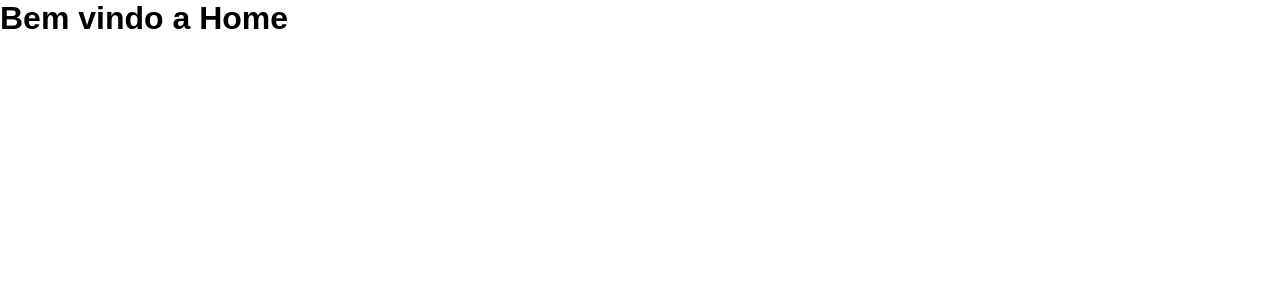
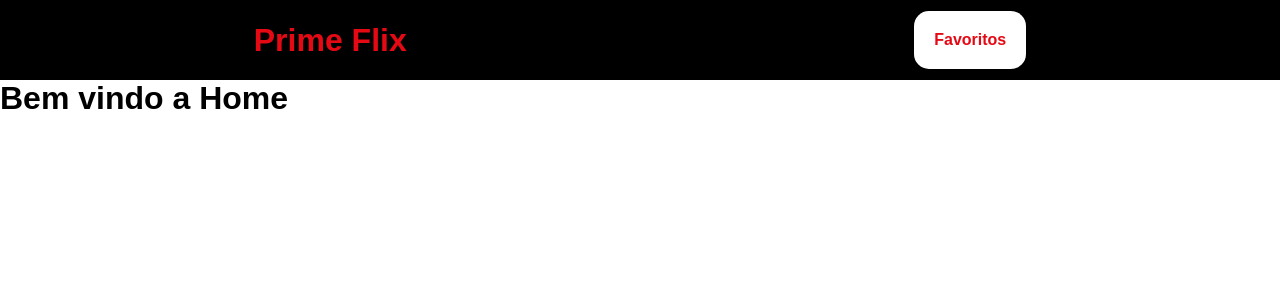
Before and after one commit to lucivandosousa/primeflix, a React (Vite) app: page / in a window 1280 px wide. Shown: the top 300 px of the page. Built offline with nearby package versions, Linux system fonts and the light colour scheme.

Commit message:
feat: create header

```diff
--- /dev/null
+++ b/src/components/Header/header.module.css
@@ -0,0 +1,31 @@
+.header {
+  display: flex;
+  align-items: center;
+  justify-content: space-around;
+  width: 100%;
+  height: 80px;
+  background-color: #000;
+}
+
+.logo {
+  font-size: 32px;
+  font-weight: bold;
+  color: #E50914;
+  text-decoration: none;
+  cursor: pointer;
+}
+
+.favoritos {
+  background-color: #fff;
+  color: #E50914;
+  padding: 20px;
+  text-decoration: none;
+  border-radius: 15px;
+  font-weight: bold;
+  cursor: pointer;
+  transition: 0.5s;
+}
+
+.favoritos:hover {
+  background-color: #c6c3c3;
+}
--- /dev/null
+++ b/src/components/Header/index.tsx
@@ -0,0 +1,11 @@
+import { Link } from 'react-router-dom'
+import styles from './header.module.css'
+
+export default function Header() {
+  return (
+    <header className={styles.header}>
+      <Link className={styles.logo} to={"/"}>Prime Flix</Link>
+      <Link className={styles.favoritos} to={"/favorites"}>Favoritos</Link>
+    </header>
+  )
+}
--- a/src/routes.tsx
+++ b/src/routes.tsx
@@ -1,10 +1,12 @@
 import { BrowserRouter, Routes, Route} from 'react-router-dom'
 import Home from './pages/Home'
 import Movie from './pages/Movie'
+import Header from './components/Header'
 
 export default function RoutesApp() {
   return (
     <BrowserRouter>
+      <Header />
       <Routes>
         <Route path='/' element={<Home/>} />
         <Route path='/movie/:id' element={<Movie/>} />
```
